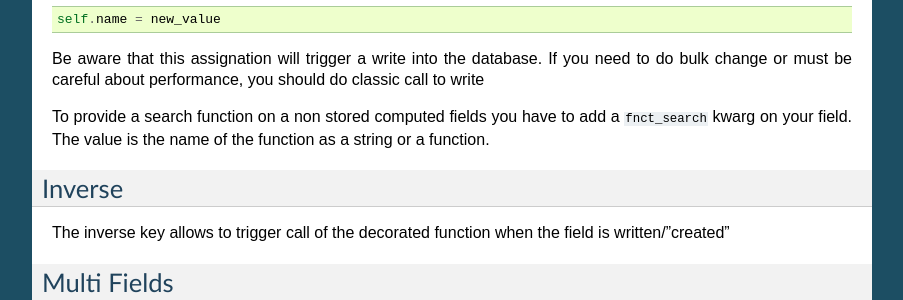
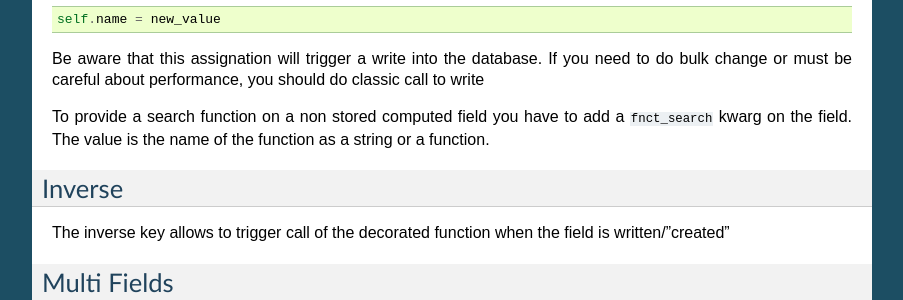
Before and after one commit to nbessi/odoo_new_api_guideline, a Sphinx documentation site: the page built from source/fields.rst, in a window 1280 px wide and 900 px high, scrolled down 4853 px. Shown: the part 152-452 px from the top of the window, without its empty margins (198-1101 px from the left). Built offline with Sphinx 7.4.7, drawn with Linux system fonts in a browser that asks for light colours; formulas are drawn with MathJax 3.

Commit message:
proofreading

```diff
--- a/source/fields.rst
+++ b/source/fields.rst
@@ -298,8 +298,8 @@
 If you need to do bulk change or must be careful about performance,
 you should do classic call to write
 
-To provide a search function on a non stored computed fields
-you have to add a ``fnct_search`` kwarg on your field. The value is the name of the function as a string or a function.
+To provide a search function on a non stored computed field
+you have to add a ``fnct_search`` kwarg on the field. The value is the name of the function as a string or a function.
 
 
 Inverse
```
